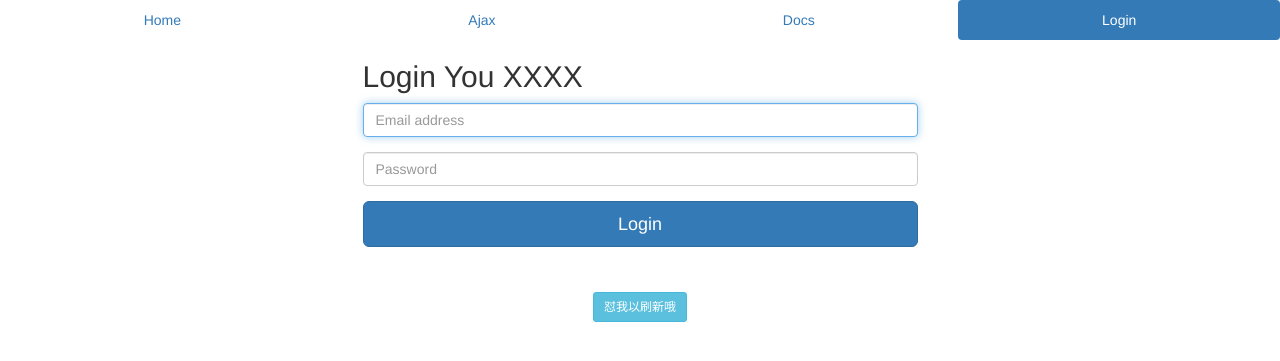
After one commit to xin7c/acfun_qa_home_git, a Django app: page /login/ in a window 1280 px wide. The commit adds this page. Shown: the top 361 px of the page. Run offline with Django 3.2, Linux system fonts and the light colour scheme; some libraries are stand-ins or nearby versions.

Commit message:
add login页面相关

```diff
--- a/acfun_qa_home/urls.py
+++ b/acfun_qa_home/urls.py
@@ -15,7 +15,7 @@ Including another URLconf
 """
 from django.conf.urls import url, include
 from django.contrib import admin
-from homepage.views import index, show_homepagedb
+from homepage.views import index, show_homepagedb, login, login_req
 from common_ajax.views import ajax_html, ajax_action
 from docs.views import docs_html, docs_check_mysql, docs_Teambuilding
 from common_forms.views import testform, testfrom_add
@@ -24,6 +24,8 @@ from django.conf import settings
 urlpatterns = [
     url(r'^admin/', admin.site.urls),
     url(r'^$', index, name="index"),
+    url(r'^login/$', login, name="login"),
+    url(r'^login_req/$', login_req, name="login_req"),
     url(r'^ajax/$', ajax_html, name="ajax_html"),
     url(r'^ajax/ajax_action$', ajax_action, name="ajax_action"),
     url(r'^docs/$', docs_html, name="docs_html"),
--- /dev/null
+++ b/homepage/templates/login.html
@@ -0,0 +1,58 @@
+{% extends 'base.html' %}
+{% block title %}{{ title }}{% endblock %}
+{% block body_1 %}
+<div class="container">
+    <div class="row">
+        <form class="col-md-6 col-md-offset-3" method='post' onsubmit="return false;" role="form">
+            <h2 class="center">Login You XXXX</h2>
+            {% csrf_token %}
+            <div class="form-group">
+                <input id="email" type="text" class="form-control"
+                    placeholder="Email address" required="required" autofocus="autofocus" autocomplete="off">
+            </div>
+            <div class="form-group">
+                <input id="password" type="password" class="form-control"
+                    placeholder="Password" required="required" autocomplete="off">
+            </div>
+            <div class="form-group">
+                <button id="submit" class="btn btn-lg btn-primary btn-block" type="submit">
+                    Login
+                </button>
+            </div>
+        </form>
+    </div>
+    <div id="result"></div>
+</div>
+    <script>
+    $(document).ready(function(){
+        $.ajaxSetup({
+                 data: {csrfmiddlewaretoken: '{{ csrf_token }}' }
+            });
+        $('#submit').click(function(){
+            var email = $("#email").val();
+            var password = $("#password").val();
+            $.ajax({
+                url: "{% url 'login_req' %}",
+                type:"POST",
+                crossDomain:true,
+                xhrFields:{withCredentials:true},
+                data: {email:email, password:password},
+                cache: false,
+{#                   dataType: "html"#}
+            }).done(function(data) {
+                $('#result').html(data).attr({'class': 'bg-info'}).css(
+                        {
+                            'text-align': 'center',
+                            'line-height': '30px',
+                            'width': '555px'
+                        });
+                console.log(data)
+            });
+        });
+            var cPath = window.location.pathname;
+            if(cPath == "/login/"){
+                $('#li_login').attr({"class":"active"});
+            }
+    });
+</script>
+{% endblock %}
--- a/homepage/views.py
+++ b/homepage/views.py
@@ -1,6 +1,8 @@
 # coding=utf-8
 from django.shortcuts import render
 from homepage.models import Homepagedb
+from django.http import HttpResponse
+
 
 def index(req):
     return render(req, "index.html", {})
@@ -10,3 +12,20 @@ def show_homepagedb(req):
     db_list = Homepagedb.objects.all()
     # print db_list
     return render(req, "show_homepagedb.html", {'db_list': db_list})
+
+def login(req):
+    """主站登陆html"""
+    context = {}
+    context['title'] = 'Login'
+    return render(req, "login.html", context=context)
+
+def login_req(req):
+    """主站登陆判断"""
+    if req.method == "POST":
+        email, password = req.POST['email'], req.POST['password']
+        if email == "xuchu" and password == "111111":
+            result = u"登陆成功" + u"[" + email + u":" + password + u"]"
+            return HttpResponse(result)
+        else:
+            result = "登录失败"
+            return HttpResponse(result)
--- a/static/local_css.css
+++ b/static/local_css.css
@@ -10,5 +10,6 @@
 #result{
     /*float: left;*/
     margin:auto auto;
-    width: auto;
+    height: 30px;
+    text-align:center;
 }
--- a/templates/base.html
+++ b/templates/base.html
@@ -14,7 +14,7 @@
             <li id="li_index"><a href="/">Home</a></li>
             <li id="li_ajax"><a href="/ajax">Ajax</a></li>
             <li id="li_docs"><a href="/docs">Docs</a></li>
-            <li id="li_testform"><a href="/testform">testform</a></li>
+            <li id="li_login"><a href="/login">Login</a></li>
         </ul>
     </div>
 
@@ -24,7 +24,7 @@
     {% endblock %}
     {% block fresh %}
         <div>
-            <input id="bt1" type="button" onclick="javascript:location.reload();" value="怼我以刷新哦" class="btn btn-lg btn-info center-block">
+            <input id="bt1" type="button" onclick="javascript:location.reload();" value="怼我以刷新哦" class="btn btn-sm btn-info center-block">
         </div></br>
     {% endblock %}
 </body>
```
